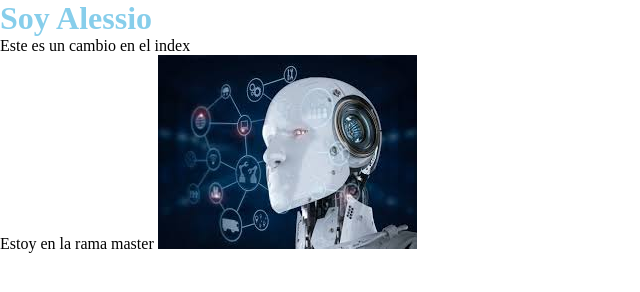
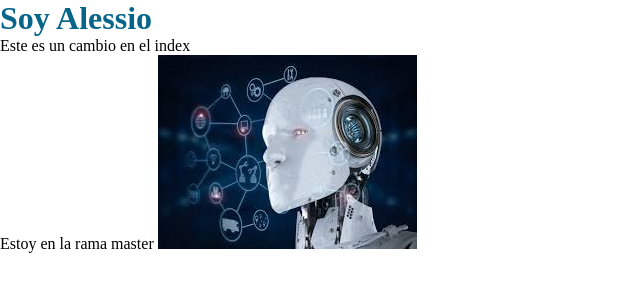
Before and after one commit to Alexsioh/GIT, a plain HTML site: page index.html in a window 1280 px wide. Shown: the whole page, without its empty margins (0-640 px from the left). Drawn offline with Linux system fonts and the light colour scheme.

Commit message:
Cambia el color azul de titles

```diff
--- a/styles.css
+++ b/styles.css
@@ -4,5 +4,5 @@
 }
 
 h1{
-    color: skyblue;
+    color: rgb(7, 101, 138);
 }
```
